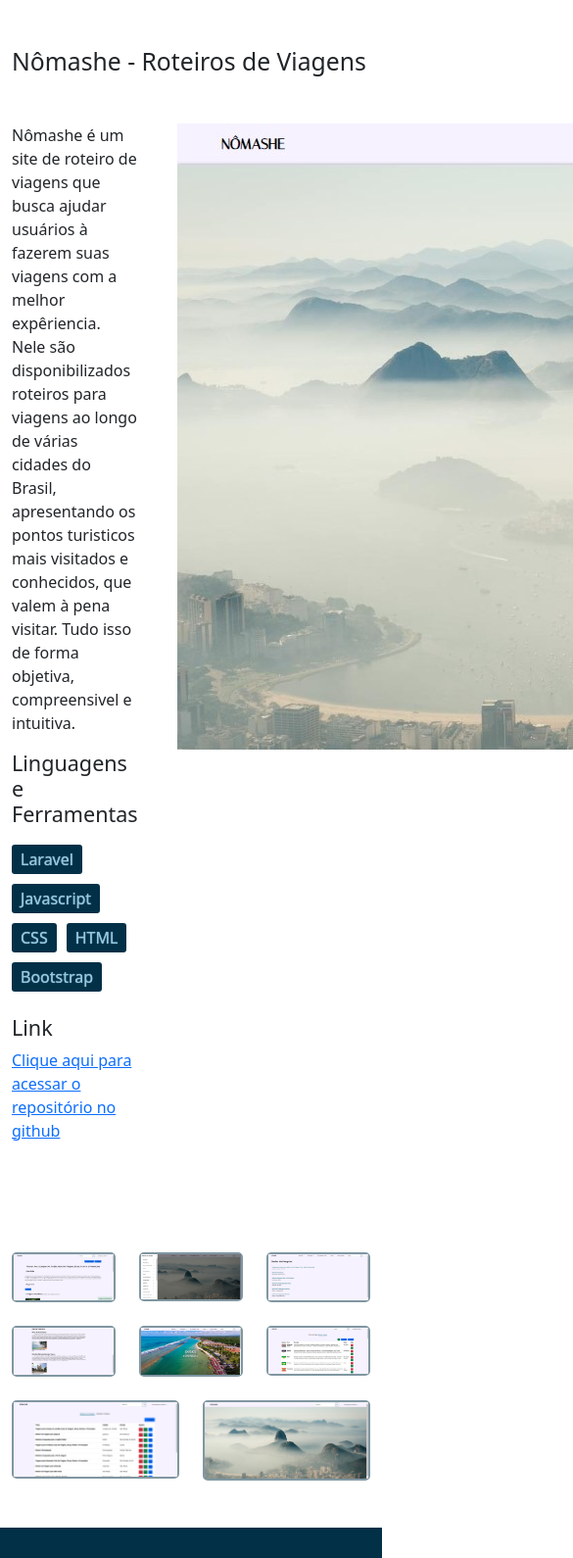
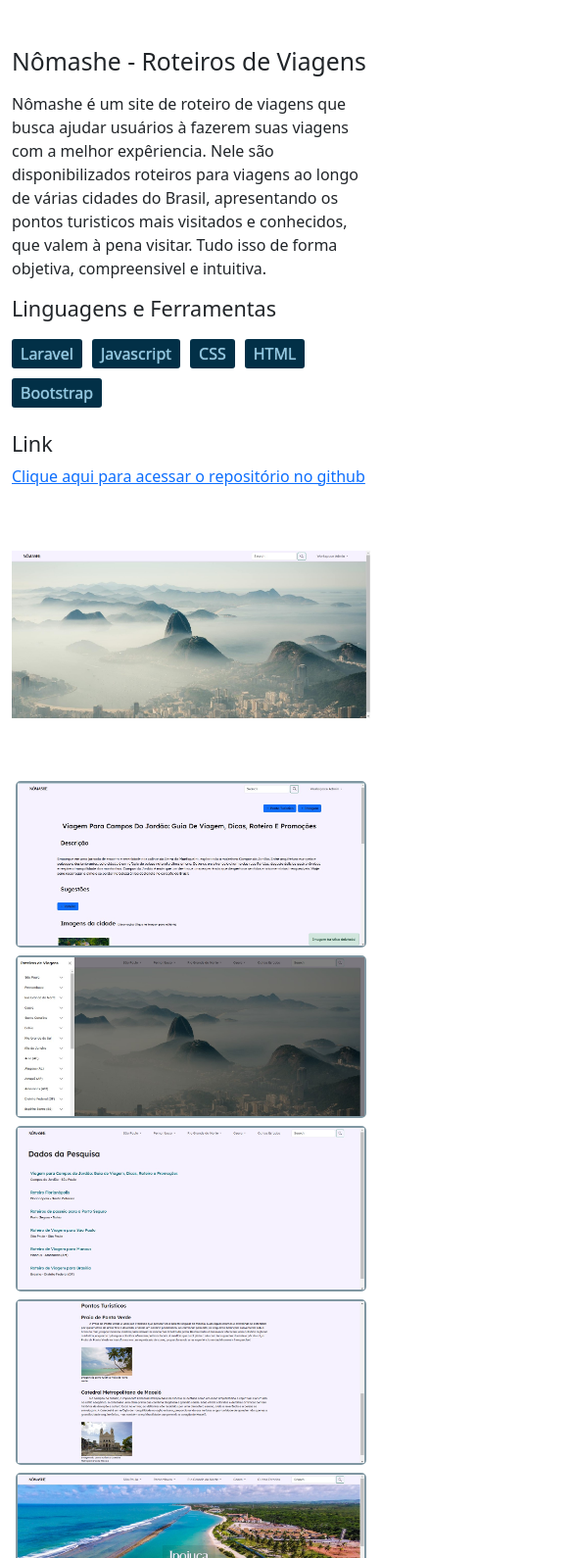
Before and after one commit to AdrianoMiguell/portfolio, a plain HTML site: page pages/projeto_4.html in a window 390 px wide. Shown: the part 59-1649 px from the top of the page at 98% size, 585 px wide, since content can reach past the window. Drawn offline with nearby package versions, Linux system fonts and the light colour scheme.

Commit message:
Ajustes na responsividade

```diff
--- a/css/style.css
+++ b/css/style.css
@@ -11,6 +11,53 @@
     background-image: url("../assets/img/silhouette-photography-of-person-large.jpg") !important;
   }
 }
+
+@media screen and (max-width: 1225px) and (min-width: 781px) {
+  .imagens-projeto .div-image {
+    flex: 1 1 calc(45% - 50px) !important;
+  }
+}
+
+@media screen and (max-width: 780px) {
+  .navbar {
+    padding: 0.5rem !important;
+  }
+
+  .parallax-image-header-home .parallax-content {
+    font-size: 12pt !important;
+    padding: 1.5em !important;
+    text-align: center;
+  }
+
+  .container-sobre,
+  .container-projeto {
+    padding: 0.5rem 0 !important;
+    flex-direction: column;
+    flex-wrap: wrap;
+  }
+
+  .habilidade-item {
+    gap: 1rem !important;
+  }
+  .habilidade-item > * {
+    padding: 1.5rem !important;
+    font-size: 56pt !important;
+  }
+
+  .imagens-projeto {
+    gap: .5em !important;
+    padding: .5rem 1rem !important;
+  }
+  .imagens-projeto .div-image {
+    flex-basis: content !important;
+  }
+  .imagens-projeto .div-image img {
+    min-width: 280px;
+    width: 100%;
+    height: auto;
+  }
+}
+
 @media screen and (max-width: 480px) {
   .parallax-image-header-home {
     background-image: url("../assets/img/silhouette-photography-of-person-small.jpg") !important;
@@ -37,6 +84,9 @@
   color: rgb(251, 133, 0);
 }
 
+.navbar {
+  padding: 0.5rem 3rem;
+}
 .navbar .navbar-brand {
   font-family: "Lato", serif;
   font-weight: 700;
@@ -114,6 +164,7 @@
   background-color: rgba(42, 42, 42, 0.5);
 }
 .parallax-image-header-home .parallax-content {
+  padding: 1rem 3rem;
   font-size: 14pt;
   text-shadow: 0 0 20px rgba(var(--sec-color), 0.95);
   color: rgb(var(--sec-color));
@@ -177,8 +228,9 @@
   color: #20232a !important;
 }
 
-
-.container-sobre {
+.container-sobre,
+.container-projeto
+ {
   padding: 2.5rem 0;
   display: flex;
   align-items: flex-start;
@@ -186,13 +238,15 @@
   gap: 2.5rem;
 }
 
-.container-sobre .text-sobre-mim {
+.container-sobre .text-sobre-mim,
+.container-projeto .text-projeto {
   flex: 1 1 calc(40% - 25px);
   display: flex;
   flex-direction: column;
 }
 
-.container-sobre .imagem-sobre-mim {
+.container-sobre .imagem-sobre-mim,
+.container-projeto .imagem-principal-projeto {
   /* background-color: rgb(var(--tert-color)); */
   /* background-color: #2deea7; */
   background-color: rgb(var(--sec-color));
@@ -202,11 +256,13 @@
   border-radius: 5px;
 }
 
-.container-sobre .imagem-sobre-mim img {
+.container-sobre .imagem-sobre-mim img,
+.container-projeto .imagem-principal-projeto img {
   width: 100%;
   height: auto;
 }
-.container-sobre .area-tags-competencias {
+.container-sobre .area-tags-competencias,
+.container-projeto .area-tags-competencias {
   display: flex;
   flex-direction: column;
   flex-wrap: wrap;
@@ -249,7 +305,7 @@
   border-radius: 2.5px;
 }
 .habilidade-item::-webkit-scrollbar-track {
-  background-color: rgba(var(--main-color), .25);
+  background-color: rgba(var(--main-color), 0.25);
 }
 .habilidade-item::-webkit-scrollbar-thumb {
   border-radius: 2.5px;
@@ -263,7 +319,6 @@
   padding: 2.5rem;
   border-radius: 50%;
   font-size: 76pt;
-  cursor: pointer;
 }
 
 .habilidade-text > *:not(:first-child) {
@@ -271,22 +326,21 @@
   visibility: hidden;
 }
 
-#imagens-projeto {
+.imagens-projeto {
   display: flex;
   gap: 1.5em;
   align-items: flex-start;
   flex-wrap: wrap;
 }
-#imagens-projeto .div-image {
+.imagens-projeto .div-image {
   border: 2.5px solid rgba(var(--tert-color), 0.5);
   border-radius: 5px;
   flex: 1 1 calc(33.33% - 45px);
 }
-#imagens-projeto .div-image img {
+.imagens-projeto .div-image img {
   width: 100%;
   height: auto;
 }
-
 
 footer {
   padding: 3em 2em 1em 2em;
@@ -303,7 +357,7 @@ footer {
 
 footer hr {
   width: 92vw;
-  border-color: rgba(var(--main-color), .25);
+  border-color: rgba(var(--main-color), 0.25);
 }
 
 footer .messagem-inspiracao {
--- a/pages/projeto_4.html
+++ b/pages/projeto_4.html
@@ -29,7 +29,7 @@
 
   <main>
 
-    <nav class="navbar navbar-expand-lg bg-body-tertiary px-5">
+    <nav class="navbar navbar-expand-lg bg-body-tertiary">
         <div class="container-fluid">
           <h1><a class="navbar-brand" href="../index.html">Navbar</a></h1>
           <button
@@ -65,12 +65,12 @@
         </div>
       </nav>
 
-      <section class="container my-5" id="section-sobre">
+      <section class="container my-5" id="section-projeto">
         <span></span>
         <h2>Nômashe - Roteiros de Viagens</h2>
 
-        <div class="container-sobre">
-          <div class="text-sobre-mim">
+        <div class="container-projeto">
+          <div class="text-projeto">
             <p class="text">
               Nômashe é um site de roteiro de viagens que busca ajudar usuários à fazerem suas viagens com a melhor expêriencia. Nele são disponibilizados roteiros para viagens ao longo de várias cidades do Brasil, apresentando os pontos turisticos mais visitados e conhecidos, que valem à pena visitar. Tudo isso de forma objetiva, compreensivel e intuitiva.
             </p>
@@ -89,30 +89,13 @@
               <a target="_blank" href="https://github.com/AdrianoMiguell/Projeto-integrador-site-viagem">Clique aqui para acessar o repositório no github</a>
             </div>
           </div>
-          <div class="image-sobre-mim">
+          <div class="imagem-principal-projeto">
             <img src="../assets/img/site3-nomashe/nomashe-dashboard.jpg" alt="" />
           </div>
         </div>
       </section>
 
-      <style>
-        #imagens-projeto {
-            display: flex;
-            gap: 1.5em;
-            flex-wrap: wrap;
-        }
-        #imagens-projeto .div-image {
-            border: 2.5px solid rgba(var(--tert-color), .5);
-            border-radius: 5px;
-            flex: 1 1 calc(33.33% - 45px);
-        }
-        #imagens-projeto .div-image img{
-            width: 100%;
-            height: auto;
-        }
-      </style>
-
-      <section class="container my-5" id="imagens-projeto">
+      <section class="container my-5 imagens-projeto">
         <div class="div-image">
             <img src="../assets/img/site3-nomashe/nomashe-admin-edit-roteiro.jpg" alt="">
         </div>
@@ -175,12 +158,10 @@
         <hr />
 
         <div class="texto-autoria">
-          <span
-            >© 2025 - Adriano Miguel. Todos os direitos sobre este conteúdo são
-            reservados.</span
-          >
-          <span> Inspiração, dedicação e criatividade </span>
-        </div>
+          <span>© 2025 - Adriano Miguel. Todos os direitos sobre este conteúdo são
+            reservados.</span>
+            <span> Inspiração • Dedicação • Criatividade </span>
+          </div>
       </footer>
 
       <script
```
Also changed, not shown: index.html (+2 -2 lines), pages/projeto_1.html (+7 -8 lines), pages/projeto_2.html (+7 -23 lines), pages/projeto_3.html (+7 -24 lines).
